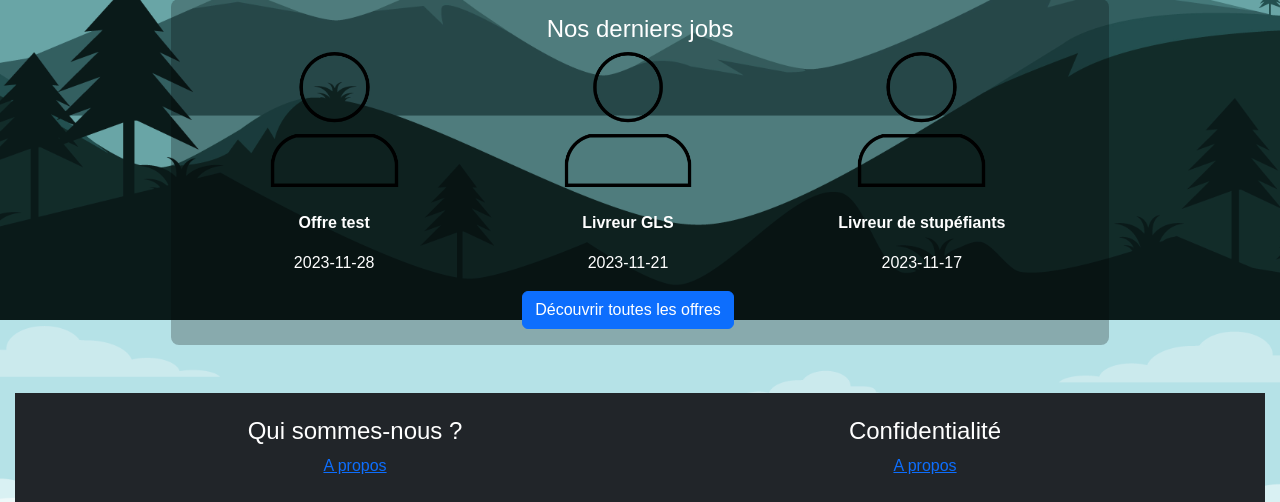
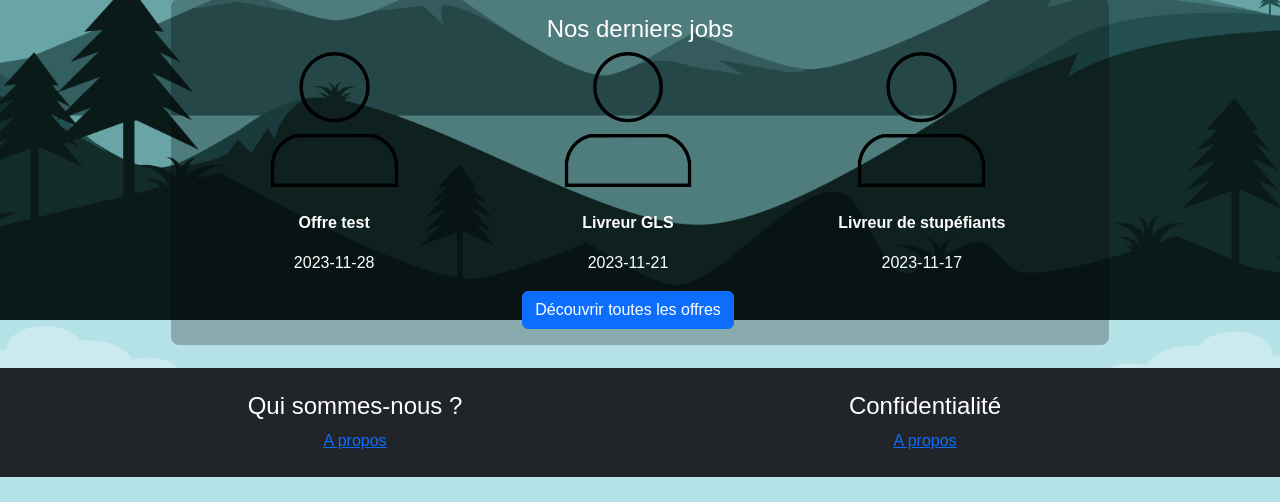
Before and after one commit to Obsercorma/JobsSite, a PHP site: page / in a window 1280 px wide. Shown: the part 480-982 px from the top of the page. After the commit the page ends 957 px from the top, so only its background shows below. Run offline with PHP 8.4, Linux system fonts and the light colour scheme; data comes from the database, SQL or seed files in the repository.

Commit message:
Update vue_footer.php

```diff
--- a/vue/vue_footer.php
+++ b/vue/vue_footer.php
@@ -1,4 +1,4 @@
-<footer class="pb-4 col-12 bg-dark text-white mt-5">
+<footer class="position-absolute top-100 start-50 translate-middle-x pb-4 col-12 bg-dark text-white mt-5">
 
       <div class="container text-center">
   <br>
```
